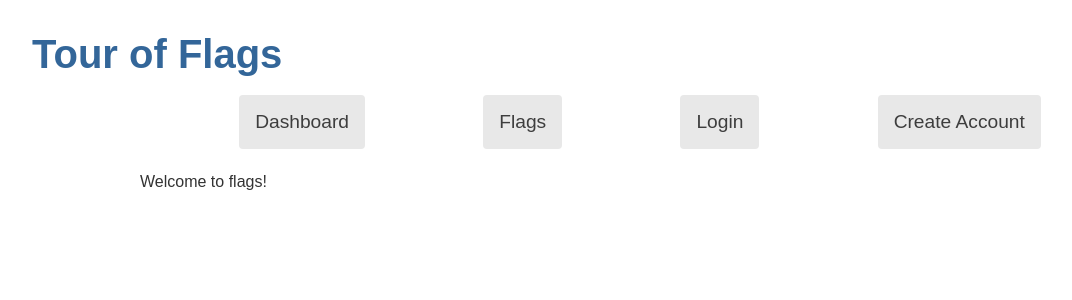
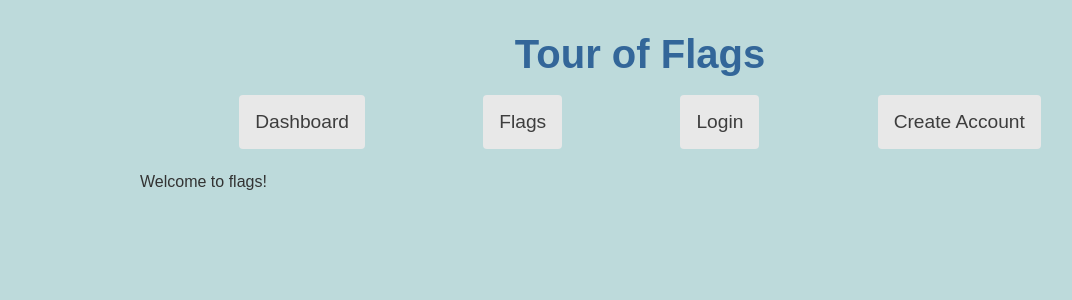
Before and after one commit to jas8726/flags-estore, an Angular app in the folder Tour-of-Flags/: page /detail/1 in a window 1280 px wide. Shown: the top 300 px of the page, without its empty margins (0-1072 px from the left). Built offline with nearby package versions, Linux system fonts and the light colour scheme; no server answers.

Commit message:
style changes

```diff
--- a/Tour-of-Flags/src/app/app.component.css
+++ b/Tour-of-Flags/src/app/app.component.css
@@ -1,6 +1,13 @@
 /* AppComponent's private CSS styles */
-h1 {
+
+html{
+  background-color: #bddadb;
+}
+
+h1{
   margin-bottom: 0;
+  text-align: center;
+
 }
 
 nav a {
@@ -82,10 +89,3 @@ h2 {
   align-content: center;
   text-align: center;
 }
-
-marquee {
-  display: inline-block;
-  overflow: hidden;
-  text-align: initial;
-  white-space: nowrap;
-}
--- a/Tour-of-Flags/src/app/app.component.html
+++ b/Tour-of-Flags/src/app/app.component.html
@@ -1,4 +1,5 @@
-<h1>{{title}}</h1>
+<html>
+<h1 class="title">{{title}}</h1>
 <nav>
   <ul>
     <div>
@@ -34,3 +35,4 @@
 </nav>
 <router-outlet></router-outlet>
 <!-- <app-messages></app-messages> -->
+</html>
--- a/Tour-of-Flags/src/app/flags/flags.component.css
+++ b/Tour-of-Flags/src/app/flags/flags.component.css
@@ -1,4 +1,10 @@
 /* FlagsComponent's private CSS styles */
+
+html{
+  background-color: #bddadb;
+}
+
+
 .flags {
   /*margin: 0 0 2em 0;
   list-style-type: none;
@@ -10,6 +16,7 @@
   grid-gap: 42px 15px;
   place-items: center;
   margin: 0;
+  background-color: #bddadb;
 }
 
 input {
@@ -26,7 +33,7 @@ input {
 }
 
 .flagTile div {
-  background-color: bisque;
+  background-color:cadetblue;
   background-clip: border-box;
   margin: 0 10px;
   width: 400px;
@@ -43,7 +50,6 @@ input {
 } */
 
 #img {
-  background-color: bisque;
   text-align: center;
   padding: 10px;
   margin: 0px;
@@ -62,7 +68,7 @@ input {
 .tileDetails a {
   color: #333;
   text-decoration: none;
-  background-color: bisque;
+  background-color: cadetblue;
   /*margin: .5em;*/
   margin: 0;
   padding: .3em 0;
@@ -141,7 +147,7 @@ button.add-to-cart:hover {
 }
 
 .price {
-  background-color: darkolivegreen;
+  background-color:cadetblue;
   text-align: center;
   padding: 10px;
   height: 40px;
@@ -171,7 +177,7 @@ div#addcart {
 
 p.quant {
   align-self: flex-start;
-  background-color: darkseagreen;
+  background-color: cadetblue;
   text-align: center;
   width: 50%;
   padding: 0;
--- a/Tour-of-Flags/src/app/flags/flags.component.html
+++ b/Tour-of-Flags/src/app/flags/flags.component.html
@@ -1,4 +1,3 @@
-<h2>My Flags</h2>
 
 <p>Select a Tag</p>
 <div class="filter-wrapper">
--- a/Tour-of-Flags/src/styles.css
+++ b/Tour-of-Flags/src/styles.css
@@ -1,4 +1,8 @@
 /* Application-wide Styles */
+html{
+  background-color: #bddadb;
+}
+
 h1 {
     color: #369;
     font-family: Arial, Helvetica, sans-serif;
```
